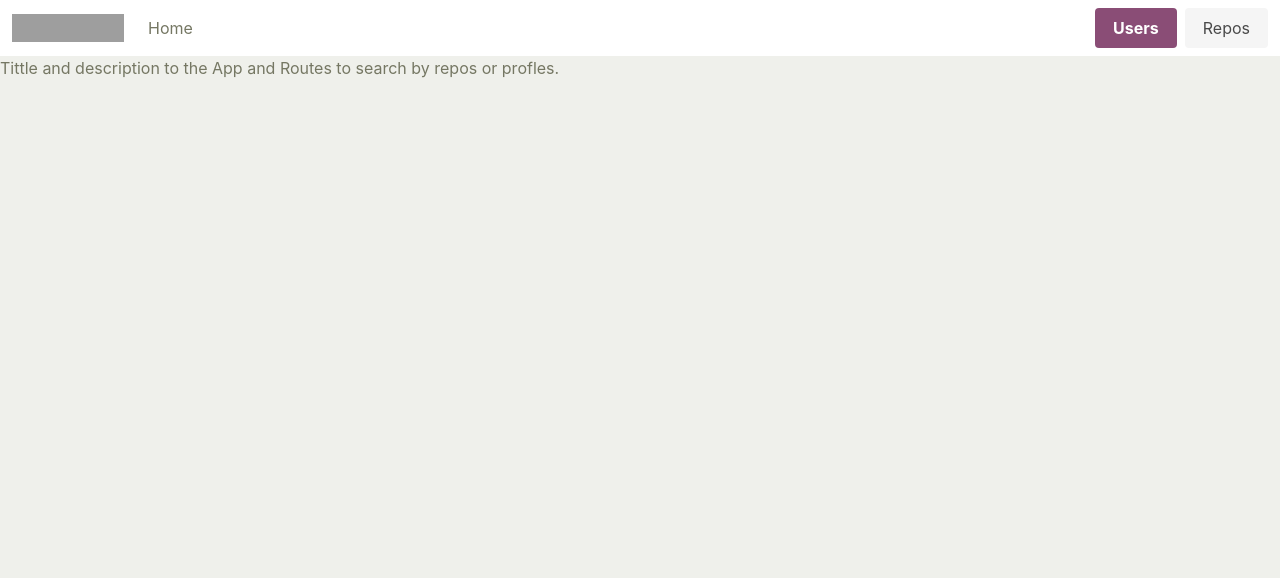
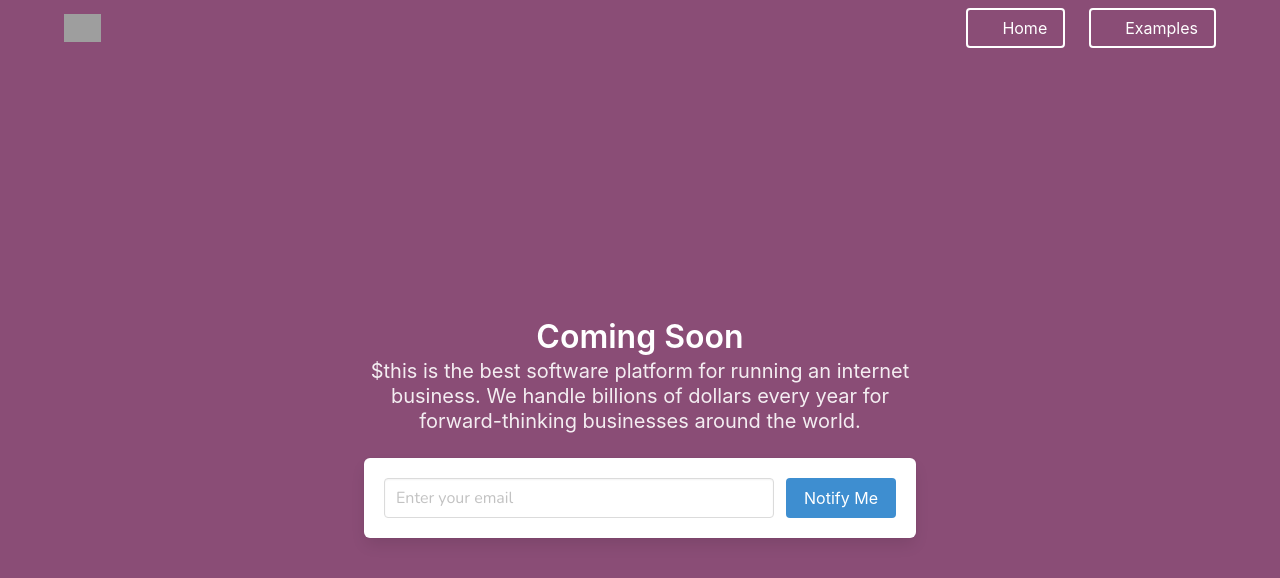
Before and after one commit to Diegoabustos/search-github-app, a React (Create React App) app: page / in a window 1280 px wide. Shown: the top 578 px of the page. Built offline with nearby package versions, Linux system fonts and the light colour scheme; grey boxes are pictures that could not be loaded.

Commit message:
feat(app): Make Latout to home page

```diff
--- a/src/Pages/MainPage.tsx
+++ b/src/Pages/MainPage.tsx
@@ -7,12 +7,33 @@ export interface MainPageProps {
 
 const MainPage: React.SFC<MainPageProps> = () => {
     return (
-        <>
-        <Header />
-        <div>
-            Tittle and description to the App and Routes to search by repos or profles.
-        </div>
-        </>
+        <section className="hero is-primary is-fullheight">
+            <Header />
+            <div className="hero-body">
+                <div className="container has-text-centered">
+                    <div className="column is-6 is-offset-3">
+                        <h1 className="title">
+                            Coming Soon
+                        </h1>
+                        <h2 className="subtitle">
+                                $this is the best software platform for running an internet business. We handle billions of dollars every year for forward-thinking businesses around the world.
+                        </h2>
+                        <div className="box">
+                                <div className="field is-grouped">
+                                    <p className="control is-expanded">
+                                        <input className="input" type="text" placeholder="Enter your email"/>
+                                    </p>
+                                    <p className="control">
+                                        <a className="button is-info">
+                                            Notify Me
+                                        </a>
+                                    </p>
+                                </div>
+                            </div>
+                    </div>
+                </div>
+            </div>
+        </section>
      );
 }
 
--- a/src/components/Header.tsx
+++ b/src/components/Header.tsx
@@ -7,39 +7,42 @@ export interface HeaderProps {
 
 const Header: React.SFC<HeaderProps> = () => {
     return (
-        <nav className="navbar" role="navigation" aria-label="main navigation">
-            <div className="navbar-brand">
-                <a className="navbar-item" href="https://bulma.io">
-                    <img src="https://bulma.io/images/bulma-logo.png" width="112" height="28" />
-                </a>
-                <a role="button" className="navbar-burger burger" aria-label="menu" aria-expanded="false" data-target="navbarBasicExample">
-                    <span aria-hidden="true"></span>
-                    <span aria-hidden="true"></span>
-                    <span aria-hidden="true"></span>
-                </a>
-            </div>
-
-            <div id="navbarBasicExample" className="navbar-menu">
-                <div className="navbar-start">
-                    <a className="navbar-item">
-                        Home
-                    </a>
-                </div>
-
-                <div className="navbar-end">
-                    <div className="navbar-item">
-                        <div className="buttons">
-                            <a className="button is-primary">
-                                <strong>Users</strong>
-                            </a>
-                            <a className="button is-light">
-                                Repos
-                            </a>
+        <div className="hero-head">
+            <nav className="navbar">
+                <div className="container">
+                    <div className="navbar-brand">
+                        <a className="navbar-item" href="../">
+                            <img src="http://bulma.io/images/bulma-type-white.png" alt="Logo"/>
+                        </a>
+                        <span className="navbar-burger burger" data-target="navbarMenu">
+                            <span></span>
+                            <span></span>
+                            <span></span>
+                        </span>
+                    </div>
+                    <div className="navbar-menu">
+                        <div className="navbar-end">
+                            <span className="navbar-item">
+                                <a className="button is-white is-outlined" href="#">
+                                    <span className="icon">
+                                        <i className="fa fa-home"></i>
+                                    </span>
+                                    <span>Home</span>
+                                </a>
+                            </span>
+                            <span className="navbar-item">
+                                <a className="button is-white is-outlined" href="#">
+                                    <span className="icon">
+                                        <i className="fa fa-superpowers"></i>
+                                    </span>
+                                    <span>Examples</span>
+                                </a>
+                            </span>
                         </div>
                     </div>
                 </div>
-            </div>
-        </nav>
+            </nav>
+        </div>
     );
 }
 
```
Also changed, not shown: 1 other file (tests, documents, lock files or other folders).
